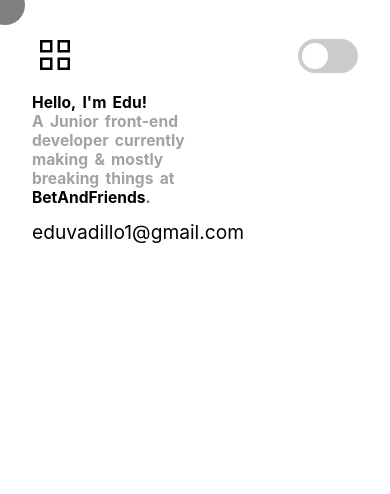
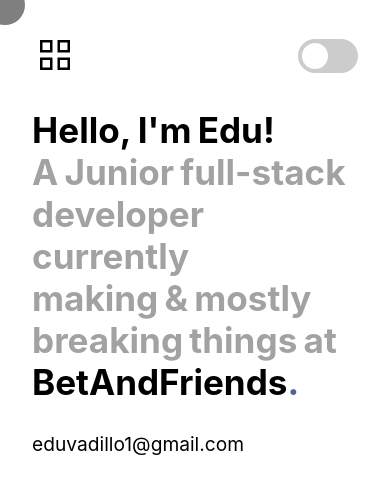
Before and after one commit to eduvadillo/Web-Portafolio, a React (Create React App) app: page / in a window 390 px wide. Shown: the top 494 px of the page. Built offline with nearby package versions, Linux system fonts and the light colour scheme.

Commit message:
full stack and console.log

```diff
--- a/src/App.css
+++ b/src/App.css
@@ -350,3 +350,11 @@
   position: absolute;
   margin-top: 300px;
 }
+
+/* mobile */
+
+@media (max-width: 450px) {
+  section h1 {
+    font-size: 9vw;
+  }
+}
--- a/src/App.js
+++ b/src/App.js
@@ -1,4 +1,3 @@
-import logo from "./logo.svg";
 import "./App.css";
 import { useState, useEffect } from "react";
 import classNames from "classnames";
@@ -102,7 +101,7 @@
   setTimeout(() => {
     const toggleSwitch = document.querySelector('.theme-switch input[type="checkbox"]');
 
-    console.log(`tpggle`, toggleSwitch);
+    /* console.log(`tpggle`, toggleSwitch); */
     toggleSwitch.addEventListener("change", switchTheme, false);
 
     const currentTheme = localStorage.getItem("theme") ? localStorage.getItem("theme") : null;
@@ -285,6 +284,12 @@
     }
   };
 
+  console.log(
+    "%c Contratame " + "%c eduvadillo1@gmail.com ",
+    "color:purple ; background:yellow ; font-weight: bolder",
+    "color:yellow ; background: purple ; font-weight: bold"
+  );
+
   return (
     <>
       <div
@@ -304,10 +309,10 @@
                 />
               </a>
             </div>
-            <div class='theme-switch-wrapper mouseIsOver'>
-              <label class='theme-switch' for='checkbox'>
+            <div className='theme-switch-wrapper mouseIsOver'>
+              <label className='theme-switch'>
                 <input type='checkbox' id='checkbox' />
-                <div class='slider round'></div>
+                <div className='slider round'></div>
               </label>
             </div>
           </header>
@@ -348,14 +353,15 @@
                 </div>
                 <div className='content-word color-secundary'>
                   <span className='color color-2'>f</span>
-                  <span className='color color-3'>r</span>
-                  <span className='color color-4'>o</span>
-                  <span className='color color-5'>n</span>
-                  <span className='color color-1'>t</span>
-                  <span className='color color-2'>-</span>
-                  <span className='color color-3'>e</span>
-                  <span className='color color-4'>n</span>
-                  <span className='color color-5'>d</span>
+                  <span className='color color-3'>u</span>
+                  <span className='color color-4'>l</span>
+                  <span className='color color-5'>l</span>
+                  <span className='color color-1'>-</span>
+                  <span className='color color-2'>s</span>
+                  <span className='color color-3'>t</span>
+                  <span className='color color-4'>a</span>
+                  <span className='color color-5'>c</span>
+                  <span className='color color-1'>k</span>
                 </div>
               </div>
               <div mode='out-in' className='content-line'>
@@ -426,7 +432,12 @@
                 </div>
                 <div mode='out-in' className='content-line'>
                   <div className='content-word color mouseIsOver'>
-                    <a href='http://betandfriends.com' target='_blank' className='page-hover'>
+                    <a
+                      href='http://betandfriends.com'
+                      target='_blank'
+                      rel='noopener noreferrer'
+                      className='page-hover'
+                    >
                       BetAndFriends
                     </a>
                     <span className='color color-5'>.</span>
--- a/src/projects/betAndFriends.js
+++ b/src/projects/betAndFriends.js
@@ -63,7 +63,7 @@
           </div>
           <div className='description'>
             <h1>
-              <a href='http://betandfriends.com/' target='_blank'>
+              <a href='http://betandfriends.com/' target='_blank' rel='noopener noreferrer'>
                 BetAndFriends
               </a>
             </h1>
@@ -80,7 +80,7 @@
       ) : (
         <div className='description-container'>
           <h1>
-            <a href='http://betandfriends.com/' target='_blank'>
+            <a href='http://betandfriends.com/' target='_blank' rel='noopener noreferrer'>
               BetAndFriends
             </a>
           </h1>
--- a/src/projects/greenJade.js
+++ b/src/projects/greenJade.js
@@ -62,7 +62,11 @@
           </div>
           <div className='description'>
             <h1>
-              <a href='http://jadecoinflip.herokuapp.com/' target='_blank'>
+              <a
+                href='http://jadecoinflip.herokuapp.com/'
+                rel='noopener noreferrer'
+                target='_blank'
+              >
                 GreenJade Clone
               </a>
             </h1>
@@ -79,7 +83,7 @@
       ) : (
         <div className='description-container'>
           <h1>
-            <a href='http://jadecoinflip.herokuapp.com/' target='_blank'>
+            <a href='http://jadecoinflip.herokuapp.com/' rel='noopener noreferrer' target='_blank'>
               GreenJade Clone
             </a>
           </h1>
--- a/src/projects/guessTheGame.js
+++ b/src/projects/guessTheGame.js
@@ -62,7 +62,11 @@
           </div>
           <div className='description'>
             <h1>
-              <a href='https://game-guess-the-number.herokuapp.com/' target='_blank'>
+              <a
+                href='https://game-guess-the-number.herokuapp.com/'
+                target='_blank'
+                rel='noopener noreferrer'
+              >
                 Guess The Number
               </a>
             </h1>
@@ -79,7 +83,11 @@
       ) : (
         <div className='description-container'>
           <h1>
-            <a href='https://game-guess-the-number.herokuapp.com/' target='_blank'>
+            <a
+              href='https://game-guess-the-number.herokuapp.com/'
+              target='_blank'
+              rel='noopener noreferrer'
+            >
               Guess The Number
             </a>
           </h1>
--- a/src/projects/housfy.js
+++ b/src/projects/housfy.js
@@ -61,7 +61,11 @@
           </div>
           <div className='description'>
             <h1>
-              <a href='http://housfy-mars-challenge.herokuapp.com/' target='_blank'>
+              <a
+                href='http://housfy-mars-challenge.herokuapp.com/'
+                rel='noopener noreferrer'
+                target='_blank'
+              >
                 Housfy Challenge
               </a>
             </h1>
@@ -78,7 +82,11 @@
       ) : (
         <div className='description-container'>
           <h1>
-            <a href='http://housfy-mars-challenge.herokuapp.com/' target='_blank'>
+            <a
+              href='http://housfy-mars-challenge.herokuapp.com/'
+              rel='noopener noreferrer'
+              target='_blank'
+            >
               Housfy Challenge
             </a>
           </h1>
--- a/src/projects/pokegotchi.js
+++ b/src/projects/pokegotchi.js
@@ -62,7 +62,11 @@
           </div>
           <div className='description'>
             <h1>
-              <a href='http://pokegotchi-challenge.herokuapp.com/' target='_blank'>
+              <a
+                href='http://pokegotchi-challenge.herokuapp.com/'
+                rel='noopener noreferrer'
+                target='_blank'
+              >
                 Pokegotchi Challenge
               </a>
             </h1>
@@ -79,7 +83,11 @@
       ) : (
         <div className='description-container'>
           <h1>
-            <a href='http://pokegotchi-challenge.herokuapp.com/' target='_blank'>
+            <a
+              href='http://pokegotchi-challenge.herokuapp.com/'
+              rel='noopener noreferrer'
+              target='_blank'
+            >
               Pokegotchi Challenge
             </a>
           </h1>
--- a/src/projects/practiceCss.js
+++ b/src/projects/practiceCss.js
@@ -62,7 +62,11 @@
           </div>
           <div className='description'>
             <h1>
-              <a href='http://eduvadillosite.herokuapp.com/' target='_blank'>
+              <a
+                href='http://eduvadillosite.herokuapp.com/'
+                rel='noopener noreferrer'
+                target='_blank'
+              >
                 My Socials
               </a>
             </h1>
@@ -79,7 +83,11 @@
       ) : (
         <div className='description-container'>
           <h1>
-            <a href='http://eduvadillosite.herokuapp.com/' target='_blank'>
+            <a
+              href='http://eduvadillosite.herokuapp.com/'
+              rel='noopener noreferrer'
+              target='_blank'
+            >
               My Socials
             </a>
           </h1>
--- a/src/projects/tribboo.js
+++ b/src/projects/tribboo.js
@@ -62,7 +62,7 @@
           </div>
           <div className='description'>
             <h1>
-              <a href='https://tribboo.herokuapp.com/' target='_blank'>
+              <a href='https://tribboo.herokuapp.com/' rel='noopener noreferrer' target='_blank'>
                 Tribboo Challenge
               </a>
             </h1>
@@ -79,7 +79,7 @@
       ) : (
         <div className='description-container'>
           <h1>
-            <a href='https://tribboo.herokuapp.com/' target='_blank'>
+            <a href='https://tribboo.herokuapp.com/' rel='noopener noreferrer' target='_blank'>
               Tribboo Challenge
             </a>
           </h1>
```
Also changed, not shown: 1 other file (tests, documents, lock files or other folders).
